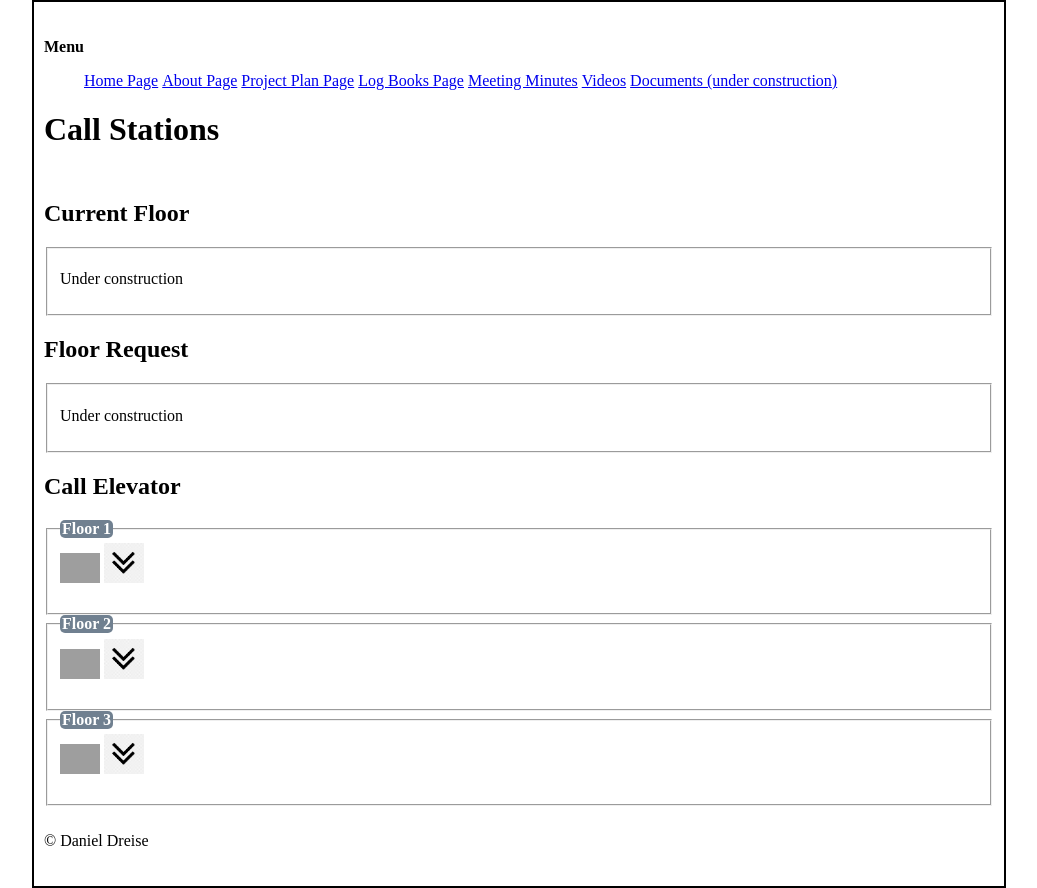
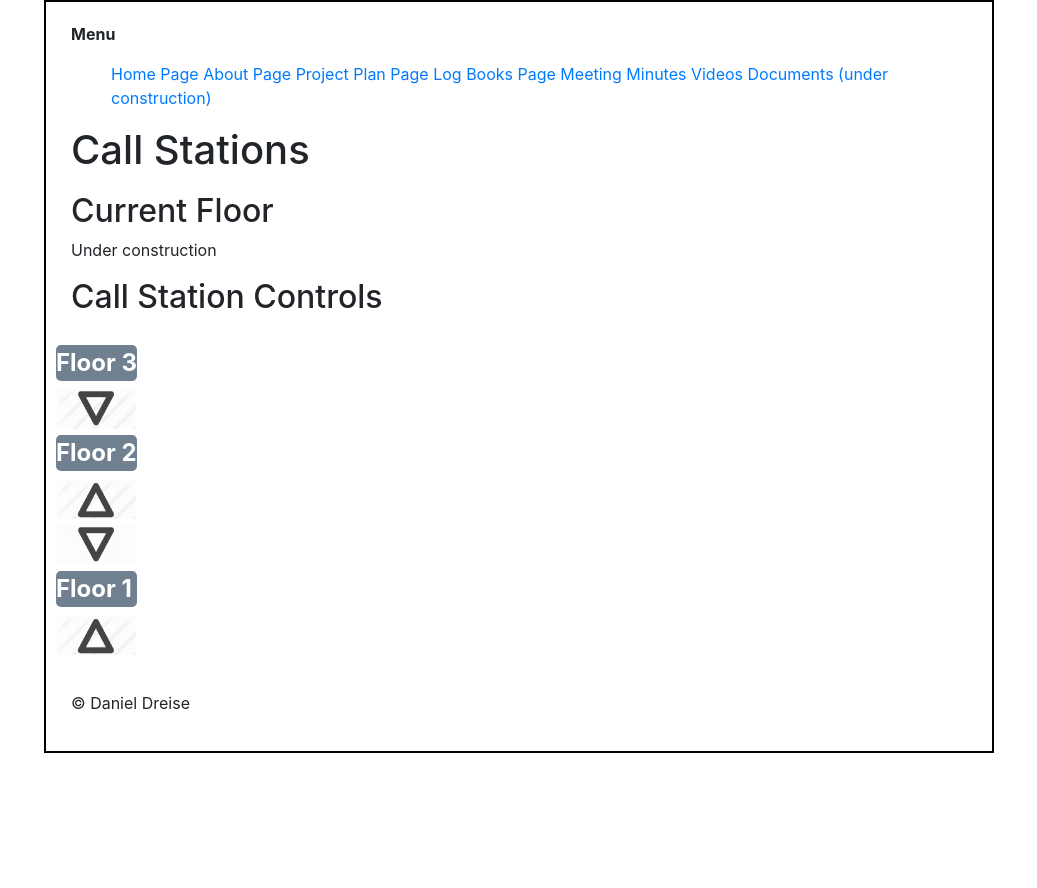
Before and after one commit to ddreise/Remote_Elevator_Control_System, a PHP site: page /call_stations.html in a window 1280 px wide. Shown: the whole page, without its empty margins (121-1158 px from the left). After the commit the page ends 753 px from the top, so only its background shows below. Run offline with PHP 8.4, Linux system fonts and the light colour scheme; grey boxes are pictures that could not be loaded.

Commit message:
Updated call_stations

```diff
--- a/call_stations.html
+++ b/call_stations.html
@@ -9,13 +9,15 @@
 
         <!-- For Bootstrap -->
         <meta name="viewport" content="width=device-width, initial-scale=1">
+        <!-- CSS only (Bootstrap) ** See bottom of page for JavaScript and jQuery-->
+        <link rel="stylesheet" href="https://stackpath.bootstrapcdn.com/bootstrap/4.5.0/css/bootstrap.min.css" integrity="sha384-9aIt2nRpC12Uk9gS9baDl411NQApFmC26EwAOH8WgZl5MYYxFfc+NcPb1dKGj7Sk" crossorigin="anonymous">
 
-        <!-- For CSS -->
+        <!-- Personal CSS Stylesheet -->
         <link href="css/dans_project_style.css" type="text/css" rel="stylesheet" />
     </head>
 
     <body>
-        <div id="page">
+        <div id="page" class="container">
             <header>
                 <!-- Menu -->
                 <nav>
@@ -45,13 +47,6 @@
                         </fieldset>
                     </section>
 
-                    <section>
-                        <h2>Floor Request</h2>
-                        <fieldset>
-                            <!--If request from a floor is received, display information here-->
-                            <p>Under construction</p>
-                        </fieldset>
-                    </section>
                 </article>
 
                 <!--Up/Down Request -->
@@ -60,16 +55,15 @@
                 -->
                 <article>
                     <form action="php/call_stations.php" method="get" id="access" target="up_down_request">
-                    <h2>Call Elevator</h2>
+                    <h2>Call Station Controls</h2>
+                        <div class="row">
+                            <div class="col-xs">
+
                                 <section>
                                     <fieldset>
-                                <legend>Floor 1</legend>
-                                    <!--Up arrow button image-->
-                                    <input name="floor1_up" type="image" src="images/up_arrow.png" value="UP" alt="up_arrow" width="40"/>
-
+                                        <legend>Floor 3</legend>
                                             <!--Down arrow button image-->
-                                    <input name="floor1_down" type="image" src="images/down_arrow.png" value="DOWN" alt="down_arrow" width="40"/>
-                                </p>
+                                            <input class="call_station_uparrow" name="floor3_down" type="image" src="images/call_station_downarrow.png" value="DOWN" alt="down_arrow" width="80"/>
                                     </fieldset>
                                 </section>
 
@@ -77,25 +71,37 @@
                                     <fieldset>
                                         <legend>Floor 2</legend>
                                             <!--Up arrow button image-->
-                                    <input name="floor2_up" type="image" src="images/up_arrow.png" value="UP" alt="up_arrow" width="40"/>
+                                            <input class="call_station_uparrow" name="floor2_up" type="image" src="images/call_station_uparrow.png" value="UP" alt="up_arrow" width="80"/><br>
 
                                             <!--Down arrow button image-->
-                                    <input name="floor2_down" type="image" src="images/down_arrow.png" value="DOWN" alt="down_arrow" width="40"/>
-                                </p>
+                                            <input class="call_station_downarrow" name="floor2_down" type="image" src="images/call_station_downarrow.png" value="DOWN" alt="down_arrow" width="80"/>
+                                    </fieldset>
+                                </section>
+
+
+                                <section>
+                                    <fieldset>
+                                        <legend>Floor 1</legend>
+                                            <!--Up arrow button image-->
+                                            <input class="call_station_uparrow" name="floor1_up" type="image" src="images/call_station_uparrow.png" value="UP" alt="up_arrow" width="80"/>
                                     </fieldset>
                                 </section>
 
                                 <section>
-                            <fieldset>
-                                <legend>Floor 3</legend>
-                                    <!--Up arrow button image-->
-                                    <input name="floor3_up" type="image" src="images/up_arrow.png" value="UP" alt="up_arrow" width="40"/>
 
-                                    <!--Down arrow button image-->
-                                    <input name="floor3_down" type="image" src="images/down_arrow.png" value="DOWN" alt="down_arrow" width="40"/>
-                                </p>
-                            </fieldset>
                                 </section>
+                            </div>
+
+                            <div class="col-xs">
+                                <!-- updating queue from backend-->
+                            </div>
+
+                            <div class="col-xs">
+                                <!-- Control buttons for elevator -->
+                            </div>
+
+                        </div>
+
                     </form>
                 </article>
             </div>
@@ -105,5 +111,10 @@
             </footer>
         </div>
 
+        <!-- jQuery & JS -->
+        <script src="https://code.jquery.com/jquery-3.5.1.slim.min.js" integrity="sha384-DfXdz2htPH0lsSSs5nCTpuj/zy4C+OGpamoFVy38MVBnE+IbbVYUew+OrCXaRkfj" crossorigin="anonymous"></script>
+        <script src="https://stackpath.bootstrapcdn.com/bootstrap/4.5.0/js/bootstrap.min.js" integrity="sha384-OgVRvuATP1z7JjHLkuOU7Xw704+h835Lr+6QL9UvYjZE3Ipu6Tp75j7Bh/kR0JKI" crossorigin="anonymous"></script>
+
+
     </body>
 </html>
--- a/css/dans_project_style.css
+++ b/css/dans_project_style.css
@@ -80,3 +80,11 @@ textarea {
 	position:relative;
 	top:1px;
 }
+
+.call_station_uparrow{
+    background-image: url("../images/call_station_uparrow.png");
+}
+
+.call_station_uparrow{
+    background-image: url("../images/call_station_uparrow_hover.png");
+}
```
Also changed, not shown: about.html (+54 -9 lines). Lines whose indentation alone changed are shown as unchanged.
